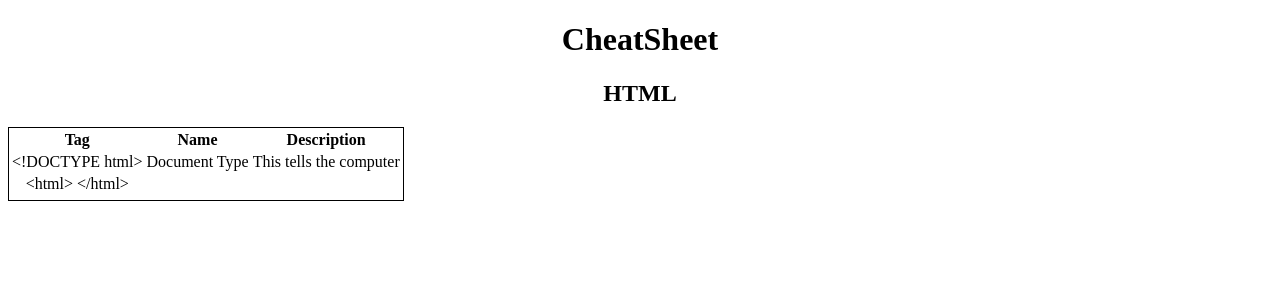
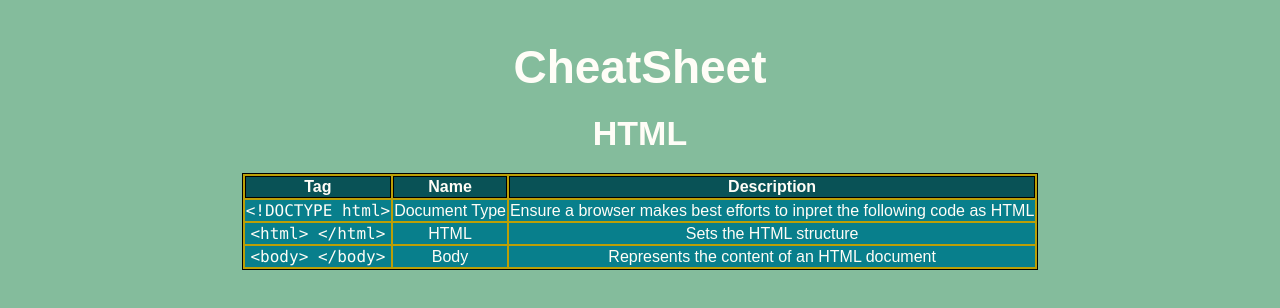
Before and after one commit to kay-ben/CheatSheet, a plain HTML site: page index.html in a window 1280 px wide. Drawn offline with Linux system fonts and the light colour scheme.

Commit message:
finalize page formatting

```diff
--- a/index.html
+++ b/index.html
@@ -17,19 +17,19 @@
         </thead>
         <tbody>
             <tr>
-                <td>&lt;!DOCTYPE html&gt;</td>
+                <td class="tag">&lt;!DOCTYPE html&gt;</td>
                 <td>Document Type</td>
-                <td>This tells the computer </td>
+                <td>Ensure a browser makes best efforts to inpret the following code as HTML</td>
             </tr>
             <tr>
-                <td>&lt;html&gt; &lt;/html&gt;</td>
-                <td></td>
-                <td></td>
+                <td class="tag">&lt;html&gt; &lt;/html&gt;</td>
+                <td>HTML</td>
+                <td>Sets the HTML structure</td>
             </tr>
             <tr>
-                <td></td>
-                <td></td>
-                <td></td>
+                <td class="tag">&lt;body&gt; &lt;/body&gt;</td>
+                <td>Body</td>
+                <td>Represents the content of an HTML document</td>
             </tr>
         </tbody>
         <tfoot>
--- a/resources/css/index.css
+++ b/resources/css/index.css
@@ -1,7 +1,33 @@
 * {
     text-align: center;
+    font-family: Arial, Helvetica, sans-serif;
+    color: #FFFDF7;
+    background-color: #84BC9C;
+    margin: 20px auto;
+}
+
+h1 {
+    font-size: 46px;
+}
+
+h2 {
+    font-size: 34px;
 }
 
 table {
     border: 1px black solid;
+    background-color: #BB9F06;
 }
+
+th {
+    border: 1px black solid;
+    background-color: #095256;
+}
+
+td {
+    background-color: #087F8C;
+}
+
+.tag {
+    font-family: "Lucida Console", Courier, monospace;
+}
```
